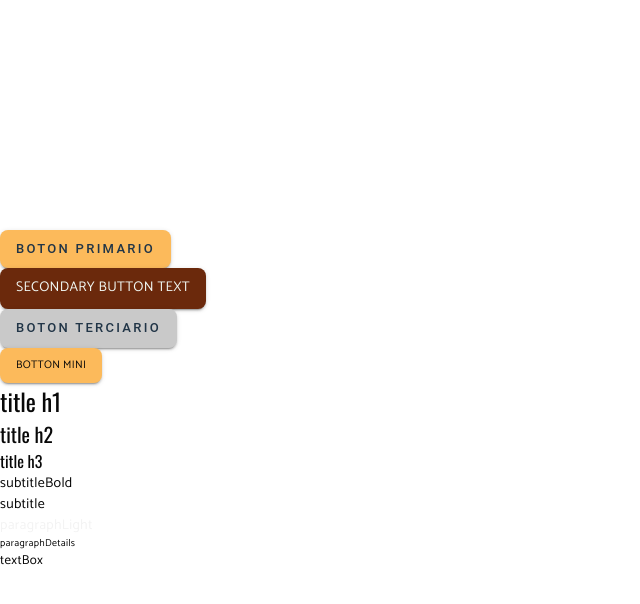
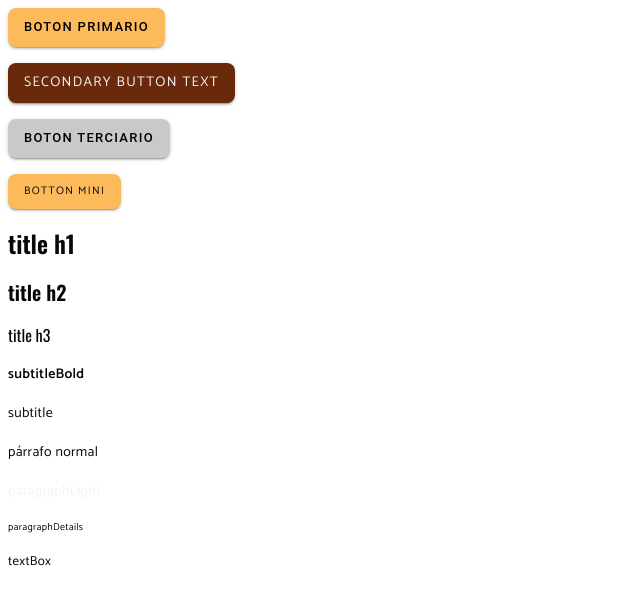
Before and after one commit to RamonCruz187/Kosten, a React (Vite) app in the folder Front/: page /muestras in a window 1280 px wide. Shown: the top 604 px of the page, without its empty margins (0-640 px from the left). Built offline with nearby package versions, Linux system fonts and the light colour scheme.

Commit message:
front: muestras typografhy, button

```diff
--- a/Front/customStyle.jsx
+++ b/Front/customStyle.jsx
@@ -25,14 +25,13 @@ export const customPalette = {
 
 export const customFonts = {
     letter: {
-        wide: 2.3,
+        wide: 1.3,
         normal: 0.3,
     },
     family: {
         oswald: "Oswald, impact, arial, calibri, sans-serif",
         catamaran: "Catamaran, open-sans, arial, calibri, sans-serif",
     },
-    weightTitle: "semi-bold",
 };
 
 export const defaultParagraph = {
@@ -45,7 +44,6 @@ export const defaultParagraph = {
 
 export const defaultTitle = {
     fontFamily: customFonts.family.oswald,
-    fontWeight: customFonts.weightTitle,
+    fontWeight: 600,
     color: customPalette.text.main,
-
 }
--- a/Front/src/components/muestras.jsx
+++ b/Front/src/components/muestras.jsx
@@ -3,8 +3,8 @@ import { Button, Stack, Typography } from "@mui/material";
 export default function Muestras() {
   return (
     <>
-      <Stack
-        sx={{ background: "white", justifyContent: "center", justifyItems: "start" }}
+      <Stack spacing={2}
+
       >
         <Button color="yellowButton"> boton primario </Button>
         <Button color="brownButton">
@@ -16,11 +16,12 @@ export default function Muestras() {
         </Button>
 
         <Typography variant="titleH1">title h1</Typography>
-
         <Typography variant="titleH2">title h2</Typography>
         <Typography variant="titleH3">title h3</Typography>
         <Typography variant="subtitleBold">subtitleBold</Typography>
         <Typography variant="subtitle">subtitle</Typography>
+        <Typography variant="p">párrafo normal</Typography>
+
         <Typography variant="paragraphLight">paragraphLight</Typography>
         <Typography variant="paragraphDetails">paragraphDetails</Typography>
         <Typography variant="textBox">textBox</Typography>
--- a/Front/src/main.jsx
+++ b/Front/src/main.jsx
@@ -1,7 +1,7 @@
 import { StrictMode } from "react";
 import { createRoot } from "react-dom/client";
 import App from "./App.jsx";
-import "./index.css";
+// import "./index.css";
 import { ThemeProvider } from "@mui/material";
 import theme from "../theme.js";
 import Muestras from "./components/muestras.jsx";
--- a/Front/theme.js
+++ b/Front/theme.js
@@ -1,5 +1,10 @@
 import createTheme from "@mui/material/styles/createTheme";
-import { customPalette, customFonts, defaultParagraph, defaultTitle } from "./customStyle";
+import {
+  customPalette,
+  customFonts,
+  defaultParagraph,
+  defaultTitle,
+} from "./customStyle";
 
 const theme = createTheme({
   breakpoints: {
@@ -37,7 +42,10 @@ const theme = createTheme({
     },
   },
   typography: {
-    htmlFontSize: 16, // Asigna px a 1rem
+    htmlFontSize: 16, // Asigna 16px a 1rem por defecto
+    "@media (max-width:750px)": {
+      htmlFontSize: 14, // Asigna 14px a 1rem para pantallas xs
+    },
     // titulos
     titleH1: {
       ...defaultTitle,
@@ -54,7 +62,7 @@ const theme = createTheme({
     },
     subtitleBold: {
       ...defaultParagraph,
-      fontWeight: customFonts.weightTitle,
+      fontWeight: "600",
       fontSize: "0.875rem", // 14px
     },
     subtitle: {
@@ -64,10 +72,12 @@ const theme = createTheme({
     // buttons
     brownButtonText: {
       ...defaultParagraph,
+      letterSpacing: customFonts.letter.wide,
       color: customPalette.accent.light,
     },
     buttonMini: {
       ...defaultParagraph,
+      letterSpacing: customFonts.letter.wide,
       fontSize: "0.687rem", // 11px
     },
     // párrafos
```
Lines whose indentation alone changed are shown as unchanged.
